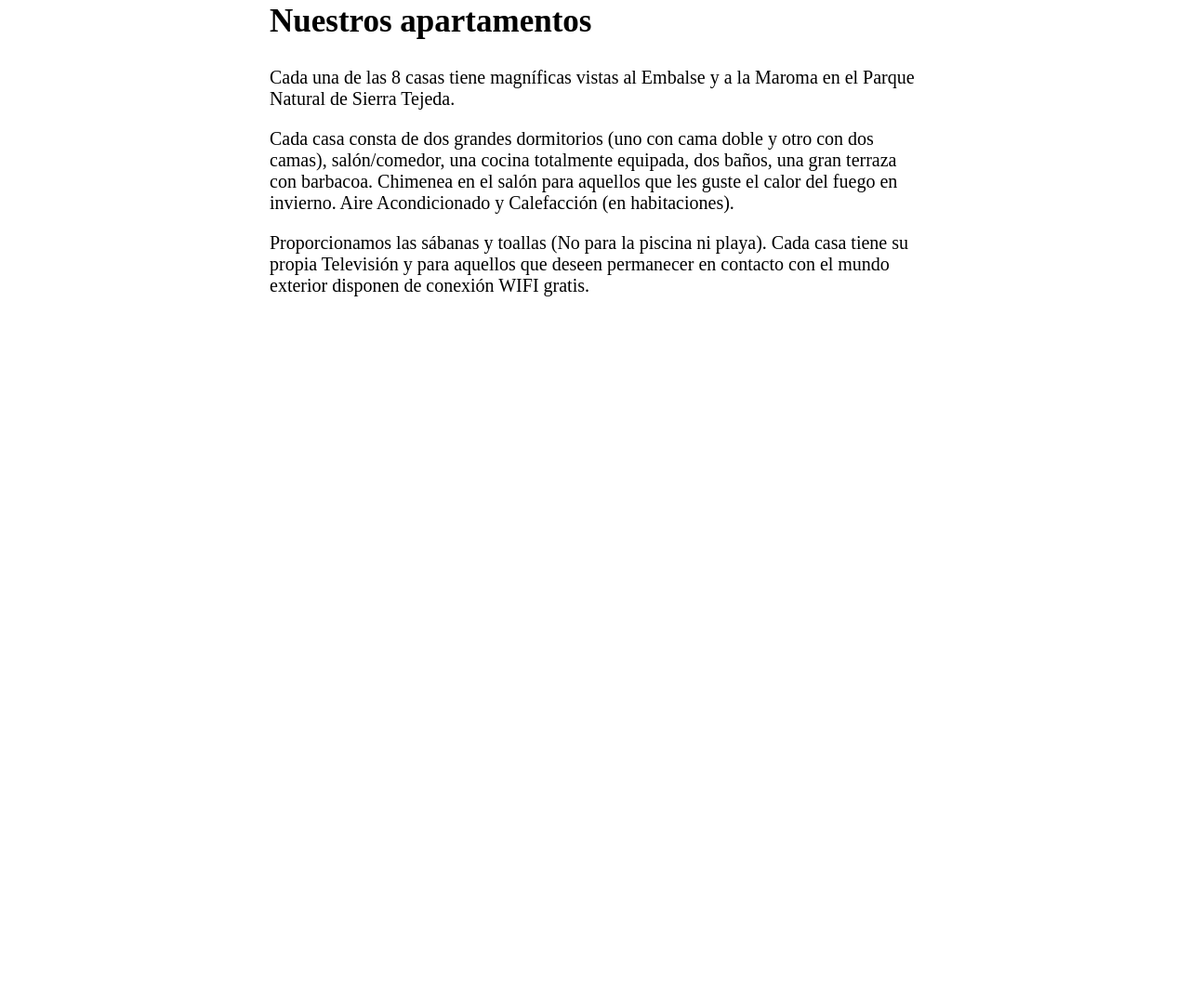
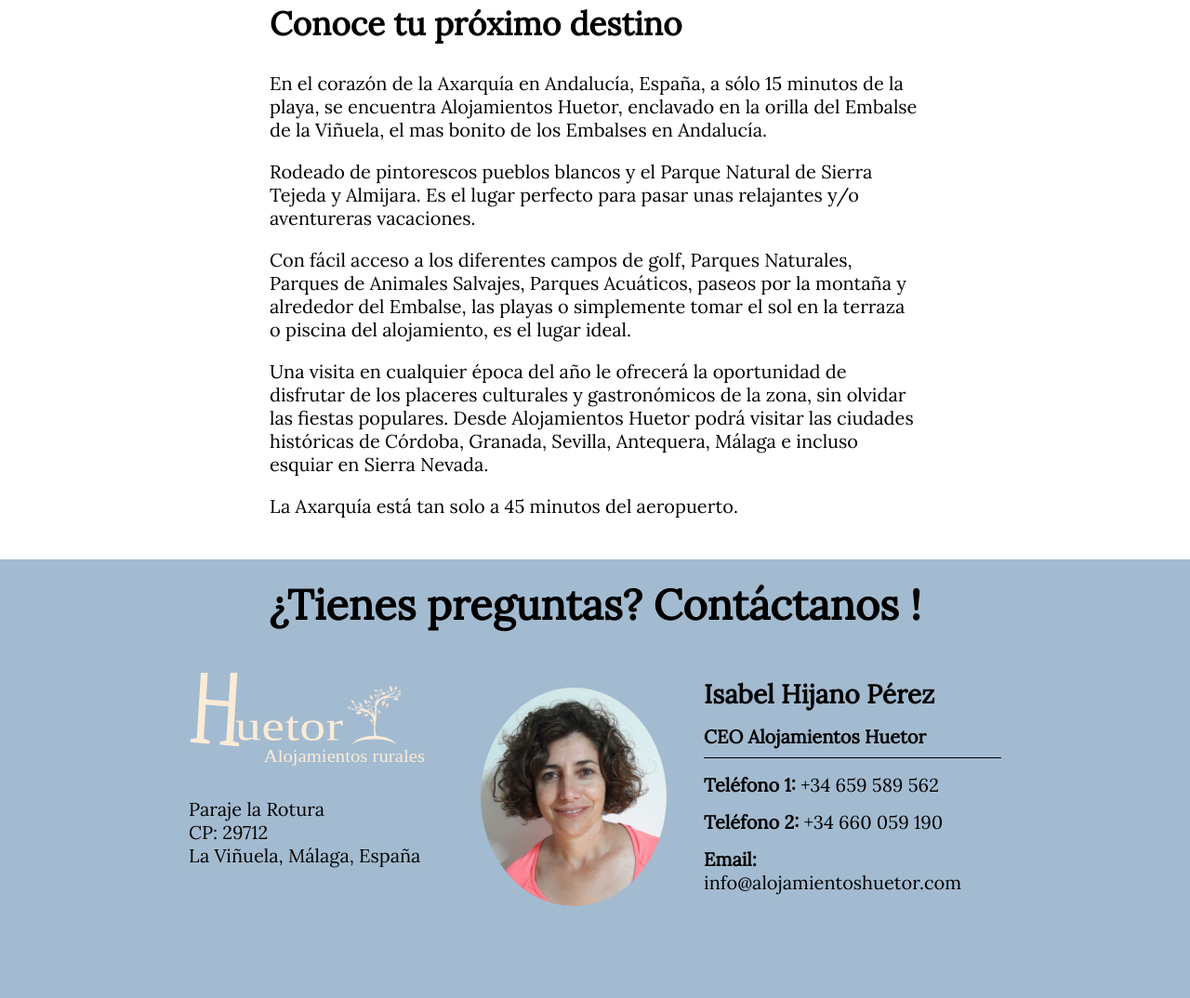
Before and after one commit to danimm/-prototipo-web, a plain HTML site: page index.html in a window 1280 px wide. Shown: the part 616-1690 px from the top of the page at 93% size. Before the commit the page ends 955 px from the top, so only its background shows below. Drawn offline with Linux system fonts and the light colour scheme.

Commit message:
Añadiendo el footer de la págna
He agregado un prototipo de footer y una nueva fuente para la página,
casi esta terminada.

```diff
--- a/css/style.css
+++ b/css/style.css
@@ -5,20 +5,25 @@
 */
 body{
     margin: 0 auto;
+    font-family: 'Lora', serif;
     /* Portada */
 }
 .contenedor{
     max-width: 900px;
     position: relative;
-    margin: auto;
 }
 .contenedor.cont-portada{
     max-width: 700px;
     margin-left: 20px;
+    padding-left: 20px;
+    padding-bottom: 20px;
+    background: rgba(39,59,71,.3);
+    border-radius: 20px;
 }
 .header{
     position: relative;
     margin-right: 20px;
+    margin: 0 auto;
 }
 .logo{
     display: inline-block;
@@ -41,19 +46,22 @@
     height: 550px;
     padding: 20px;
     position: relative;
-    background-color:darkslategray;
+/*    background-color:black;*/
 }
 .cabecera{
+
+/*
     z-index: 80;
     opacity: 1;
+*/
 }
 .background{
     height: 590px;
     width: 100%;
     background: url(../images/fondo2.jpg) no-repeat 50% 50%;
     background-size: cover;
-    opacity: .72;
-    z-index: 0;
+    opacity: .9;
+/*    z-index: 0;*/
     position: absolute;
     left: 0;
     top: 0;
@@ -61,7 +69,6 @@
 }
 .titulo{
     font-size: 60px;
-    margin-top: 60px;
     margin-bottom: 10px;
     color: white;
 }
@@ -97,3 +104,72 @@
     font-size: 20px;
     font-weight: 200;
 }
+
+/* Footer */
+
+.footer{
+    background: rgba(124, 158, 188,.7);
+    text-align: center;
+    margin: 0 auto;
+}
+.contacto{
+    padding-left: 20px;
+    height: 350px;
+    width: 600px;
+    display: flex;
+    justify-content:space-around;
+}
+
+.col-2 a{
+    display: inline-block;
+}
+.col-2 h4{
+    font-size: 20px;
+    display: block;
+    font-weight: bold;
+    text-align: left;
+    border-bottom: 1px solid black;
+    padding-bottom: 10px;
+    margin-top: 5px;
+    margin-bottom: 1px;
+}
+.col-2 h4:first-child{
+    font-size: 28px;
+    border-bottom: none;
+    margin-bottom: 5px;
+}
+.contacto a{
+    text-decoration: none;
+    color: black;
+    font-size: 20px;
+    padding-top: 15px;
+    text-align: left;
+    display: block
+}
+.contenedor.cont{
+    display: flex;
+    justify-content:center;
+}
+.footer h3{
+    font-size: 45px;
+    text-align: center;
+    padding-top: 20px;
+}
+.contacto img{
+    border-radius: 50%;
+}
+.contenedor-footer{
+    display: flex;
+    justify-content:space-around;
+}
+.contacto-huetor{
+    display:block;
+}
+.contacto-huetor img{
+    margin-bottom: 30px;
+}
+.contacto-huetor span{
+    display: block;
+    font-size: 20px;
+    text-align: left;
+}
--- a/index.html
+++ b/index.html
@@ -4,6 +4,7 @@
     <meta charset="UTF-8">
     <title>Alojamientos rurales Huetor - Málaga </title>
     <link rel="stylesheet" href="css/style.css">
+    <link href="https://fonts.googleapis.com/css?family=Lora" rel="stylesheet">
 </head>
 <body>
 
@@ -32,18 +33,52 @@
    </header>
     </section>
     <section class="descripcion">
-        <h2>Nuestros apartamentos</h2>
-       <article class="art-1"></article>
-       <article class="art-2"></article>
-        <h3>Cada una de las 8 casas tiene magníficas vistas al Embalse y a la Maroma en el Parque Natural de Sierra Tejeda.</h3>
-        <h3>
-            Cada casa consta de dos grandes dormitorios (uno con cama doble y otro con dos camas), salón/comedor, una cocina totalmente equipada, dos baños, una gran terraza con barbacoa. Chimenea en el salón para aquellos que les guste el calor del fuego en invierno. Aire Acondicionado y Calefacción (en habitaciones).
-        </h3>
+        <h2>Conoce tu próximo destino</h2>
+        <h3>En el corazón de la Axarquía en Andalucía, España, a sólo 15 minutos de la playa, se encuentra Alojamientos Huetor, enclavado en la orilla del Embalse de la Viñuela, el mas bonito de los Embalses en Andalucía.</h3>
+        <h3>Rodeado de pintorescos pueblos blancos y el Parque Natural de Sierra Tejeda y Almijara. Es el lugar perfecto para pasar unas relajantes y/o aventureras vacaciones.</h3>
+        <h3> Con fácil acceso a los diferentes campos de golf, Parques Naturales, Parques de Animales Salvajes, Parques Acuáticos, paseos por la montaña y alrededor del Embalse, las playas o simplemente tomar el sol en la terraza o piscina del alojamiento, es el lugar ideal.</h3>
+        <h3> Una visita en cualquier época del año le ofrecerá la oportunidad de disfrutar de los placeres culturales y gastronómicos de la zona, sin olvidar las fiestas populares. Desde Alojamientos Huetor podrá visitar las ciudades históricas de Córdoba, Granada, Sevilla, Antequera, Málaga e incluso esquiar en Sierra Nevada.</h3>
+        <h3>La Axarquía está tan solo a 45 minutos del aeropuerto.</h3>
+    </section>
+    <footer class="footer">
+        <h3>¿Tienes preguntas? Contáctanos !</h3>
+        <div class="contenedor-footer">
+        <div class="contenedor cont">
 
-        <h3>
-Proporcionamos las sábanas y toallas (No para la piscina ni playa).
 
-Cada casa tiene su propia Televisión y para aquellos que deseen permanecer en contacto con el mundo exterior disponen de conexión WIFI gratis.</h3>
-    </section>
+            <div class="contacto-huetor">
+
+                    <img src="images/logo.svg" alt="logo" height="100">
+                <span>Paraje la Rotura</span>
+                <span>CP: 29712</span>
+                <span>La Viñuela, Málaga, España</span>
+            </div>
+            <div class="contacto">
+                <div class="col-1">
+                <figure>
+                    <img src="images/contacto1.jpg" alt="Isa" width="200">
+                </figure>
+                </div>
+                <div class="col-2">
+                <h4>Isabel Hijano Pérez</h4>
+                <h4>CEO Alojamientos Huetor</h4>
+                <a href="tel:+34659589562">
+                    <strong>Teléfono 1:</strong>
+                    <span> +34 659 589 562</span>
+                </a>
+                <a href="tel:+34660059190">
+                    <strong>Teléfono 2:</strong>
+                    <span>+34 660 059 190</span>
+                </a>
+                <a href="tel:+34660059190">
+                    <strong>Email:</strong>
+                    <span>info@alojamientoshuetor.com</span>
+                </a>
+                </div>
+            </div>
+        </div>
+        </div>
+
+    </footer>
 </body>
 </html>
```
Also changed, not shown: images/contacto1.jpg (added).
